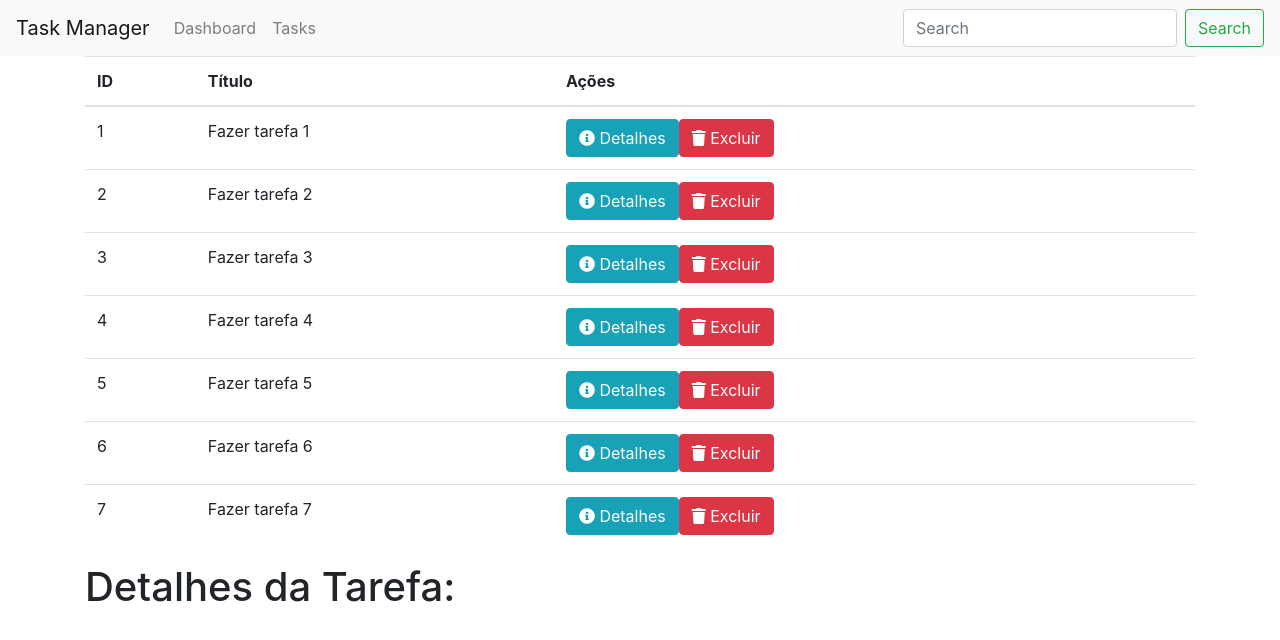
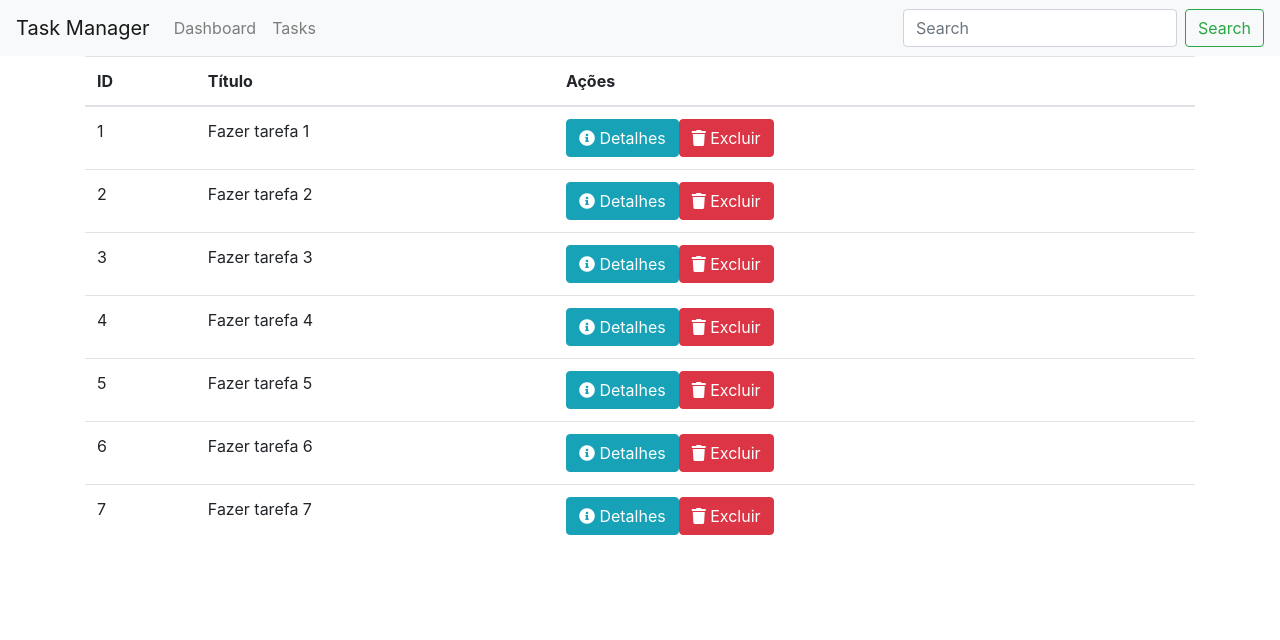
Before and after one commit to robertclopes/projeto-base-task-manager-angular, an Angular app: page /tasks in a window 1280 px wide. Shown: the top 640 px of the page. Built offline with nearby package versions, Linux system fonts and the light colour scheme.

Commit message:
removing unnecessary code

```diff
--- a/src/app/tasks/task-detail/task-detail.component.ts
+++ b/src/app/tasks/task-detail/task-detail.component.ts
@@ -1,4 +1,4 @@
-import { Component, Input, OnInit } from "@angular/core";
+import { Component, OnInit } from "@angular/core";
 import { ActivatedRoute, Params } from "@angular/router";
 
 import "rxjs/add/operator/switchMap";
@@ -12,7 +12,7 @@ import { TaskService } from "../shared/tasks.service";
 })
 
 export class TaskDetailComponent implements OnInit{
-  @Input() public task: Task;
+  public task: Task;
 
   public constructor(
     private taskService: TaskService,
--- a/src/app/tasks/tasks.component.html
+++ b/src/app/tasks/tasks.component.html
@@ -21,5 +21,3 @@
     </tr>
   </tbody>
 </table>
-
-<task-detail [task]="selectedTask"></task-detail>
```
